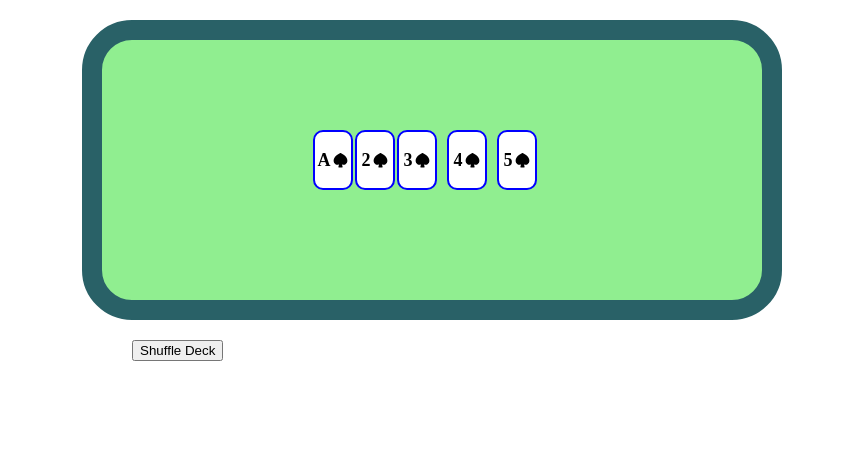
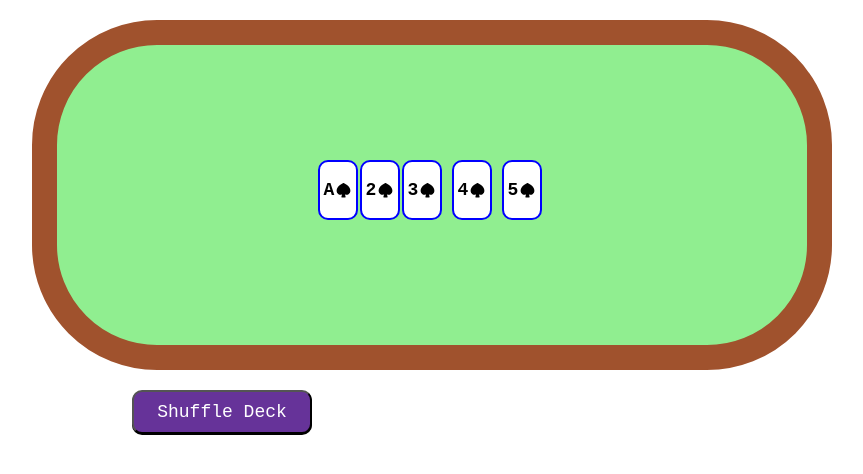
Before and after one commit to barneywhiffin/poker-goblins, a React (Vite) app: page / in a window 1280 px wide. Shown: the top 474 px of the page, without its empty margins (208-1071 px from the left). Built offline with nearby package versions, Linux system fonts and the light colour scheme.

Commit message:
style: change font, button and table style

```diff
--- a/src/App.css
+++ b/src/App.css
@@ -1,6 +1,28 @@
+* {
+    font-family: 'Courier New', Courier, monospace;
+}
+
 body {
     max-width: 1000px;
     margin: 0 auto;
+}
+
+button {
+    background: rebeccapurple;
+    color: white;
+    border-radius: 10px;
+    font-size: large;
+    padding: 10px;
+    width: 180px;
+    cursor: pointer;
+    box-shadow: 0 1px 0 #000000;
+    transition: transform 0.05s ease, box-shadow 0.05s ease;
+}
+
+button:active {
+    transform: translateY(1px);
+    /* opacity: 95%; */
+    box-shadow: 0 0 0 #000000;
 }
 
 @media (prefers-color-scheme: dark) {
--- a/src/components/table/table.css
+++ b/src/components/table/table.css
@@ -1,10 +1,11 @@
 .table {
     position: relative;
     margin: 20px auto 0 auto;
-    width: 700px;
-    height: 300px;
-    border-radius: 50px;
-    border: 20px solid rgb(41, 97, 103);
+    width: 800px;
+    height: 350px;
+    border-radius: 125px;
+    border: 25px solid sienna;
+    /* saddlebrown, sienna and peru all good */
     background: lightgreen;
     box-sizing: border-box;
     text-align: center;
@@ -13,8 +14,8 @@
 .board-centre {
     position: absolute;
     display: flex;
-    top: 90px;
-    left: 210px;
+    top: 115px;
+    left: 260px;
     height: 60px;
     width: 230px;
     /* border: 2px solid black; */
```
